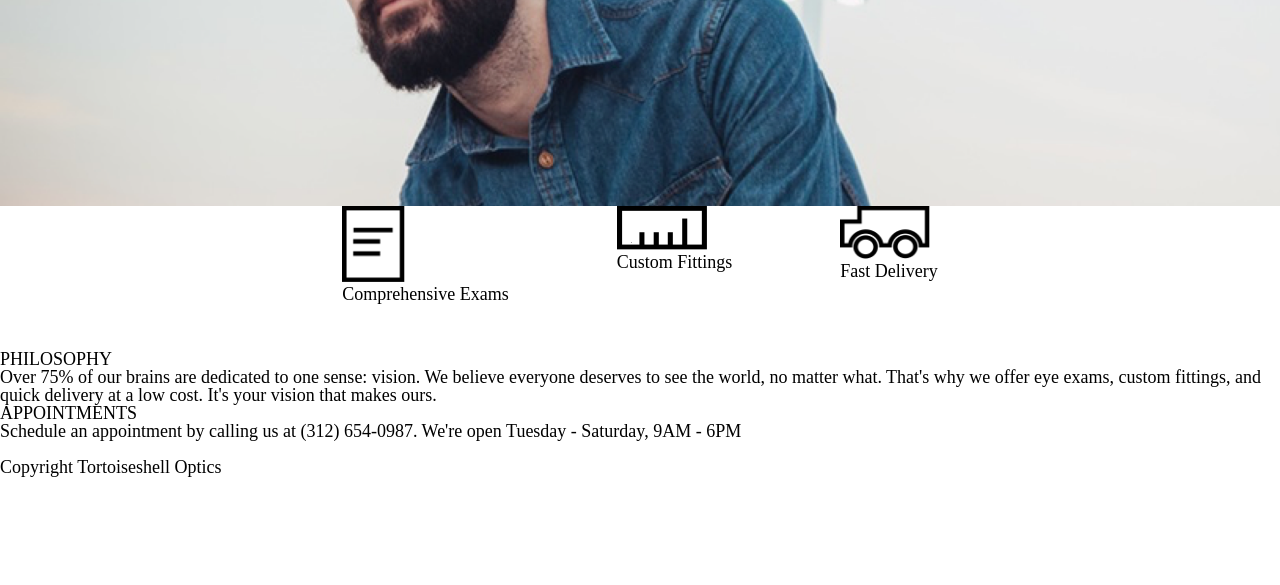
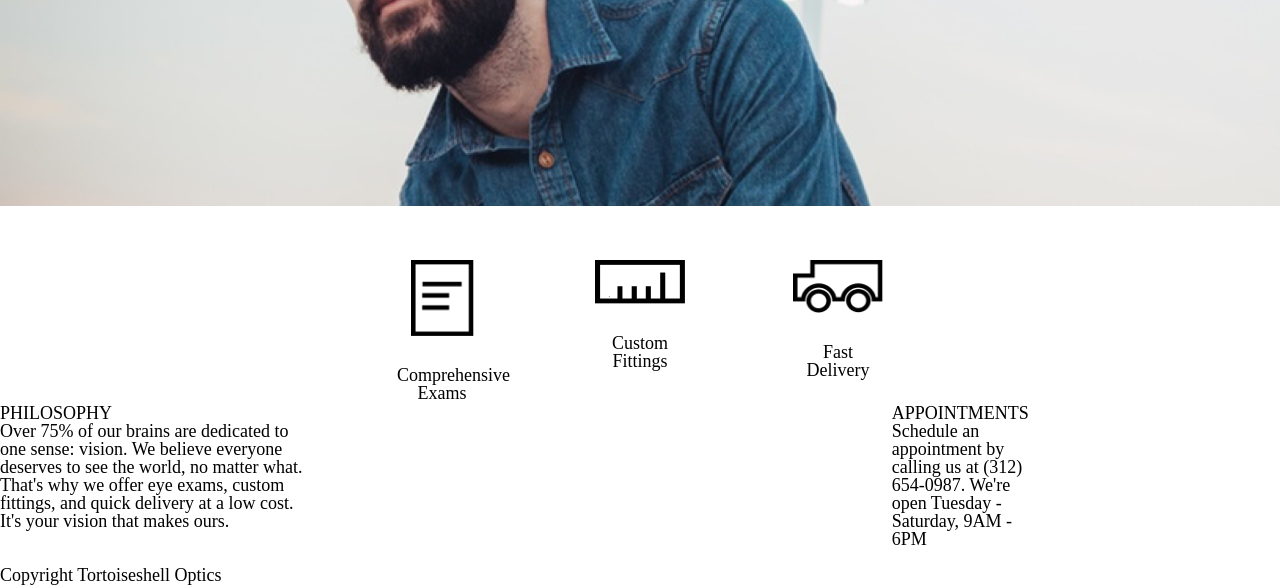
Before and after one commit to LPKaizen/Tortoiseshell-Optics, a plain HTML site: page index.html in a window 1280 px wide. Shown: the part 334-919 px from the top of the page. Before the commit the page ends 811 px from the top, so only its background shows below. Drawn offline with Linux system fonts and the light colour scheme.

Commit message:
version 0.9.1, main site almost complete, more changes to be added

```diff
--- a/index.html
+++ b/index.html
@@ -58,12 +58,13 @@
 
           </div>
       </div>
-          <div class="infocontainer">
-             <div class="infocontentcontainer">
-                <div class="infotitle">
-                   <p>PHILOSOPHY</p>
-                </div>
-                <p>
+
+      <div class="infocontainer">
+          <div class="infocontentcontainer">
+            <div class="infotitle">
+                <p>PHILOSOPHY</p>
+            </div>
+                <p class="infoformat">
                   Over 75% of our brains are dedicated
                   to one sense: vision. We believe everyone
                   deserves to see the world, no matter what.
@@ -76,7 +77,7 @@
                 <div class="infotitle">
                    <p>APPOINTMENTS</p>
                 </div>
-                <p>
+                <p class="infoformat">
                   Schedule an appointment by calling us at (312) 654-0987. We're open Tuesday - Saturday, 9AM - 6PM
                 </p>
              </div>
@@ -89,10 +90,6 @@
              </div>
           </div>
 
-
-
-
-
 </body>
 
 <footer>
--- a/resources/css/index.css
+++ b/resources/css/index.css
@@ -85,36 +85,50 @@ html {
 .adsectioncontainer {
    width: 100%;
    height: auto;
+   padding-top: 3rem;
 }
 
 .picturestorage {
   display: flex;
   justify-content: center;
-
 }
 
 .contentcontainer {
   height: 8rem;
   display: block;
   justify-content: center;
-  width: auto;
+  max-width: 5rem;
+  text-align: center;
 }
 
 .image1 {
   width: 3.5rem;
   height: auto;
+  padding-bottom: 1.5rem;
 }
 
 .image2 {
    width: 5rem;
+   padding-bottom: 1.5rem;
 }
 
 .image3 {
-  max-width: 5rem;
+   max-width: 5rem;
+   padding-bottom: 1.5rem;
 }
-
 
 #spacing {
   margin-left: 6rem;
   margin-right: 6rem;
 }
+
+.infocontainer {
+  width: 100%;
+  display: inline-flex;
+  justify-content: center;
+
+}
+
+.infoformat {
+  width: 35%;
+}
```
